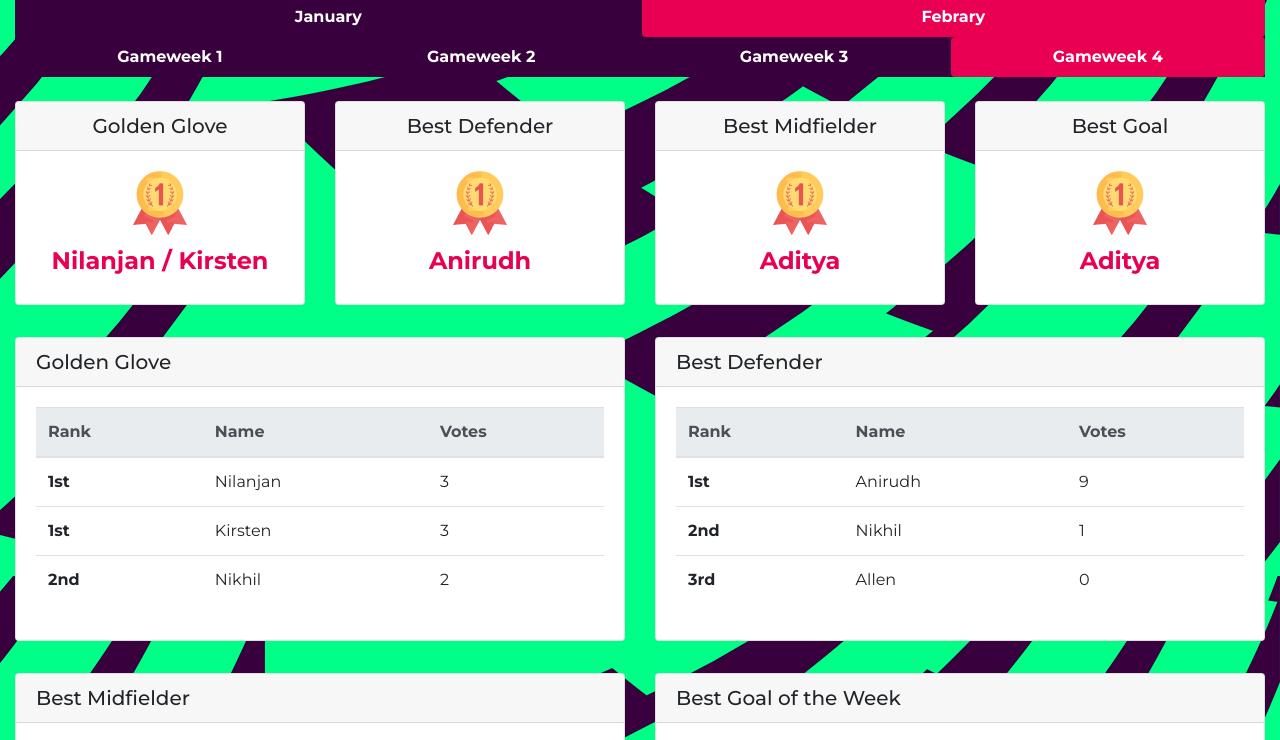
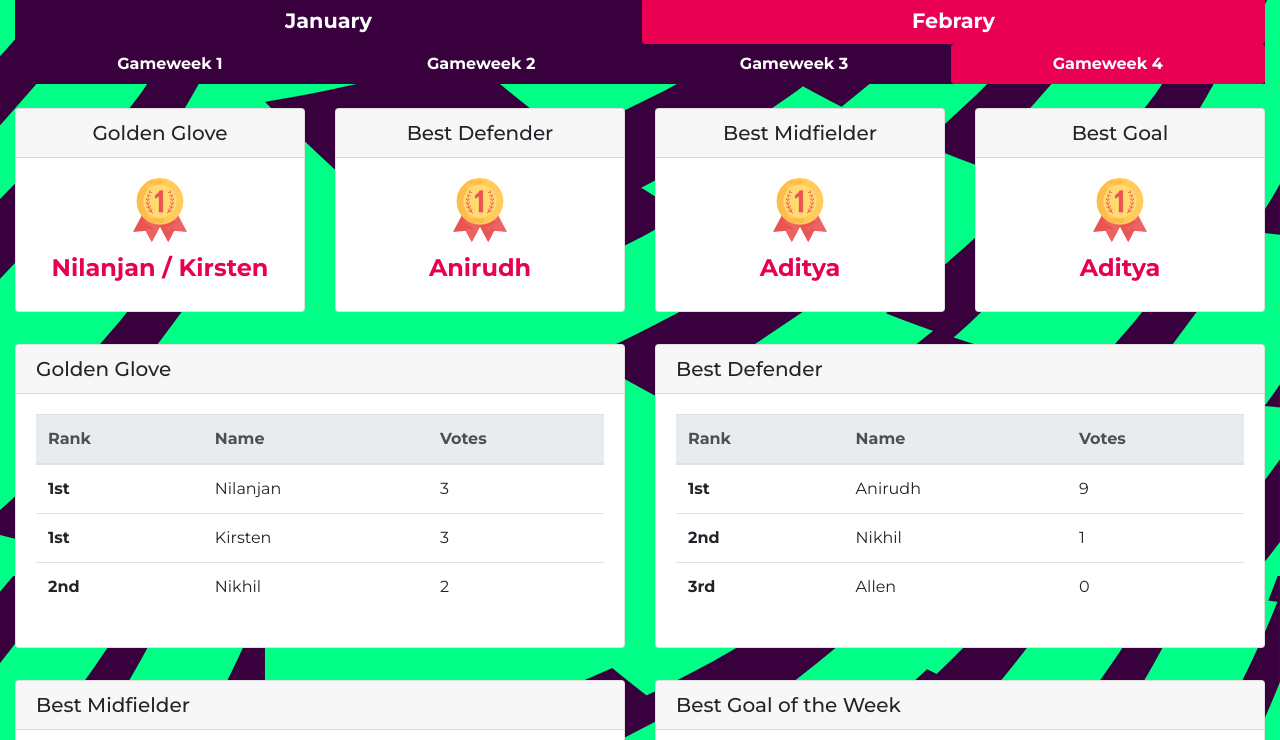
Before and after one commit to vineetvinayakumar/6amfc, a plain HTML site: page index.html in a window 1280 px wide. Shown: the part 137-877 px from the top of the page. Drawn offline with Linux system fonts and the light colour scheme.

Commit message:
month tab font size

```diff
--- a/css/style.css
+++ b/css/style.css
@@ -31,10 +31,7 @@ body{
     color:#ffffff;
 }
 
-.month{
-    color:#E90052;
-    font-weight: 600;
-}
+
 
 .navbar-brand{
   color:#ffffff !important;
@@ -108,3 +105,12 @@ body{
 .navbar-toggler-icon{
     background-color: #f8f8f8;
 }
+
+.month{
+    color:#E90052;
+    font-weight: 600;
+}
+
+.monthTab{
+    font-size: 1.3em;
+}
--- a/index.html
+++ b/index.html
@@ -44,10 +44,10 @@
          </nav>
          <ul class="nav nav-pills nav-fill">
             <li class="nav-item">
-               <a class="nav-link" id="january" data-toggle="pill" href="#pills-jan" role="tab" aria-controls="pills-jan" aria-selected="true">January</a>
+               <a class="nav-link monthTab" id="january" data-toggle="pill" href="#pills-jan" role="tab" aria-controls="pills-jan" aria-selected="true">January</a>
             </li>
             <li class="nav-item">
-               <a class="nav-link active" id="febrary" data-toggle="pill" href="#pills-feb" role="tab" aria-controls="pills-feb" aria-selected="true">Febrary</a>
+               <a class="nav-link monthTab active" id="febrary" data-toggle="pill" href="#pills-feb" role="tab" aria-controls="pills-feb" aria-selected="true">Febrary</a>
             </li>
          </ul>
          <div class="tab-content" id="mainTabContentSection">
```
